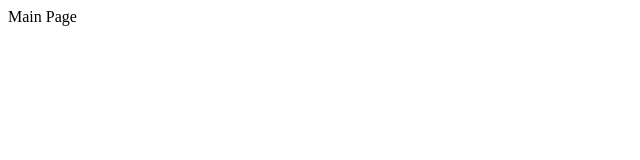
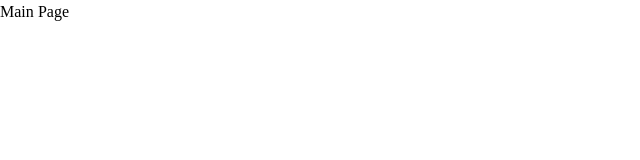
Before and after one commit to mmg-workmail/horse-racing-game, a Nuxt app: page / in a window 1280 px wide. Shown: the top 160 px of the page, without its empty margins (0-640 px from the left). Built offline with nearby package versions, Linux system fonts and the light colour scheme.

Commit message:
install Tailwind CSS, configure Tailwind CSS with Nuxt 3

```diff
--- /dev/null
+++ b/assets/css/tailwind.css
@@ -0,0 +1,3 @@
+@tailwind base;
+@tailwind components;
+@tailwind utilities;
--- a/layouts/default.vue
+++ b/layouts/default.vue
@@ -1,5 +1,7 @@
 <template>
     <div class="layout">
-        <slot />
+        <div class="font-primary">
+            <slot />
+        </div>
     </div>
 </template>
--- a/nuxt.config.ts
+++ b/nuxt.config.ts
@@ -2,7 +2,13 @@
 export default defineNuxtConfig({
   compatibilityDate: '2025-05-15',
   devtools: { enabled: true },
-  modules: ['@nuxt/eslint'],
+  modules: ['@nuxt/eslint', '@nuxtjs/tailwindcss'],
+
+  tailwindcss: {
+    exposeConfig: true,
+    viewer: true,
+    // and more...
+  },
 
   app: {
     head: {
--- a/package.json
+++ b/package.json
@@ -11,6 +11,7 @@
   },
   "dependencies": {
     "@nuxt/eslint": "^1.4.0",
+    "@nuxtjs/tailwindcss": "^6.14.0",
     "eslint": "^9.27.0",
     "nuxt": "^3.17.3",
     "vue": "^3.5.13",
--- /dev/null
+++ b/tailwind.config.js
@@ -0,0 +1,19 @@
+/** @type {import('tailwindcss').Config} */
+export default {
+  content: [
+    "./components/**/*.{js,vue,ts}",
+    "./languages/**/*.{js,vue,ts}",
+    "./layouts/**/*.vue",
+    "./pages/**/*.vue",
+    "./plugins/**/*.{js,ts}",
+    "./nuxt.config.{js,ts}",
+    "./app.vue",
+  ],
+  theme: {
+    fontFamily: {
+      primary: ["Montserrat", "Noto Sans Arabic"],
+    },
+    extend: {},
+  },
+  plugins: [],
+}
```
Also changed, not shown: 1 other file (tests, documents, lock files or other folders).
